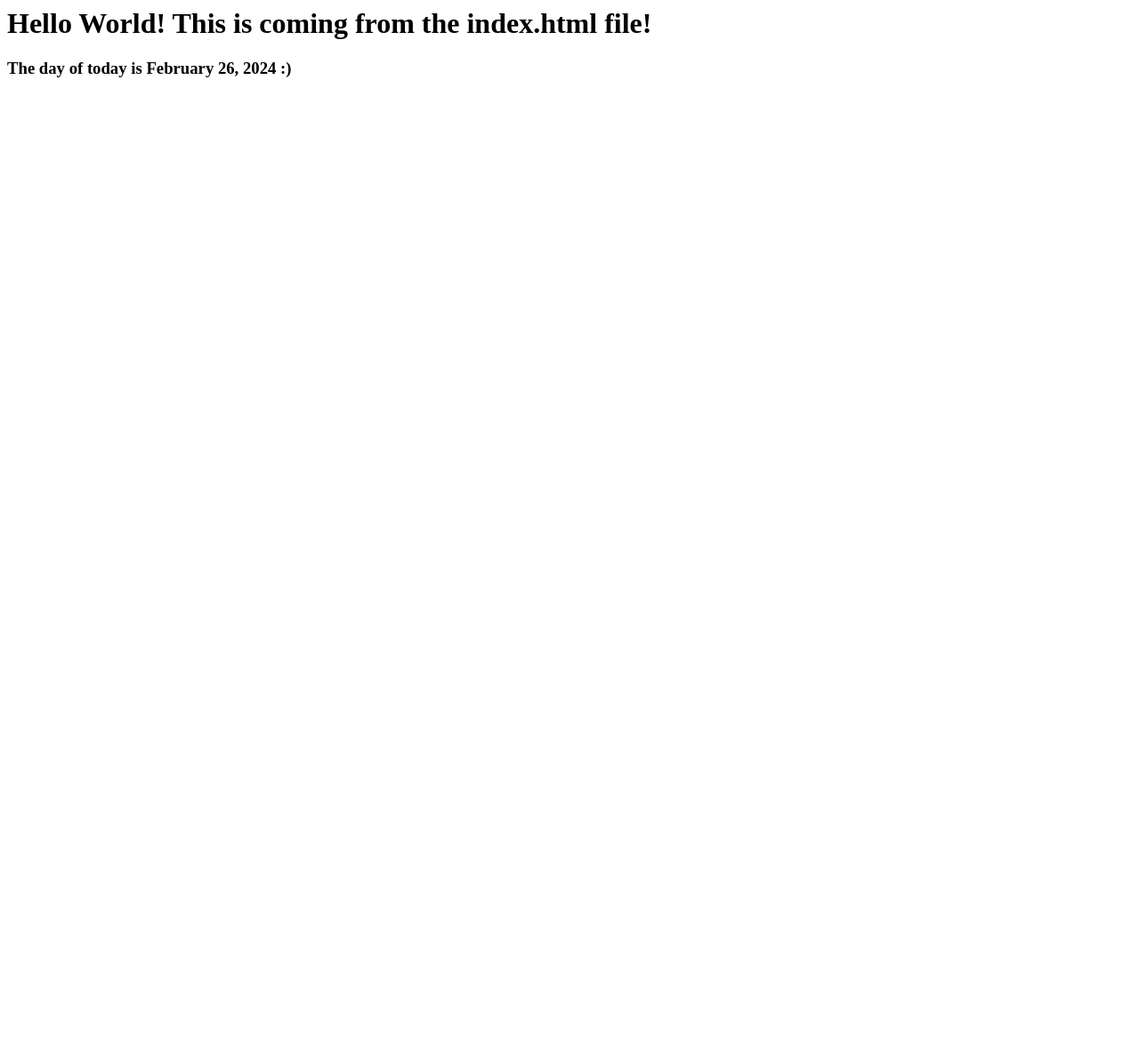
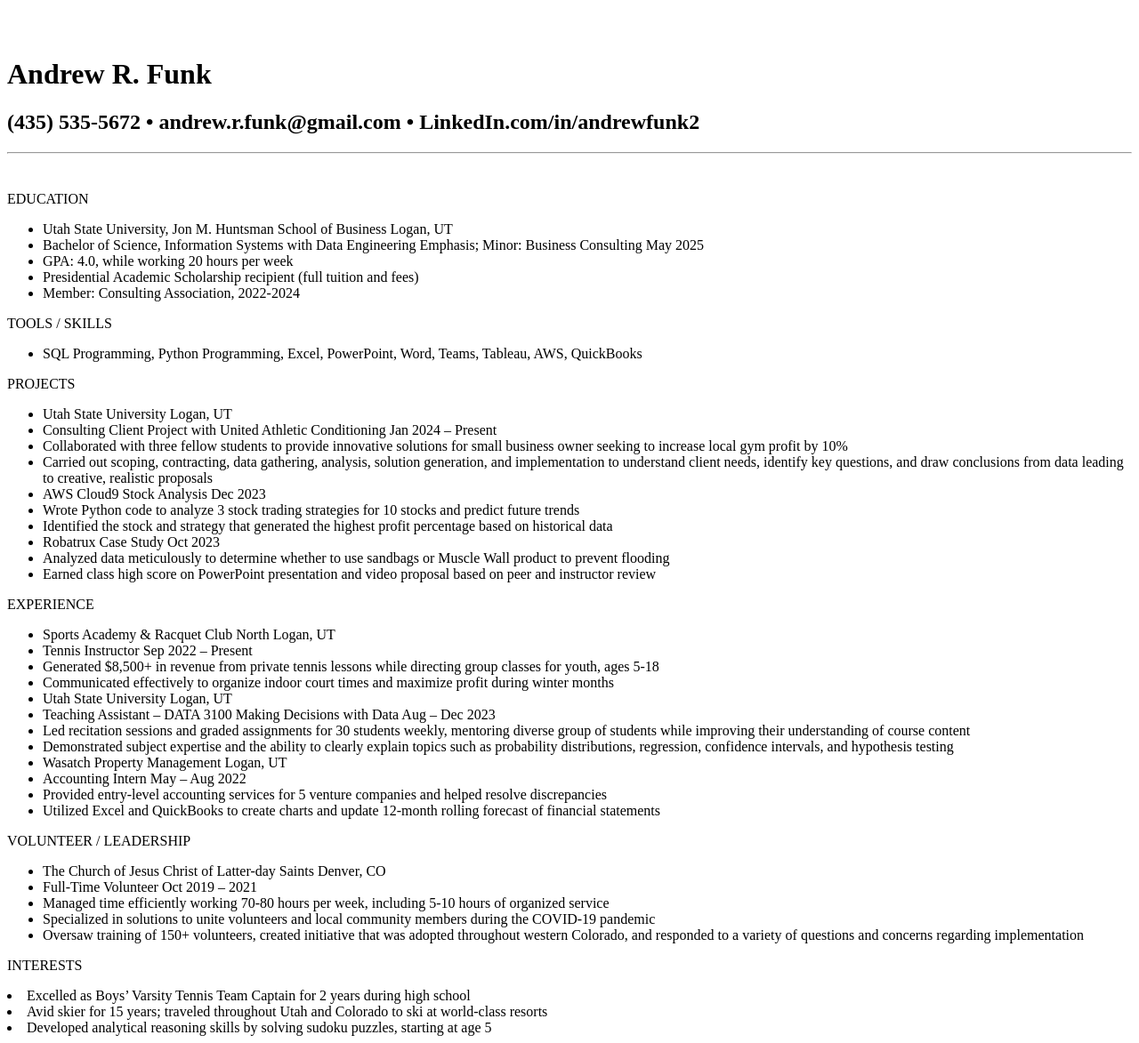
Before and after one commit to A02277798/PersonalWebsite, a Flask app: page / in a window 1280 px wide. Shown: the whole page at 89% size. Before the commit the page ends 87 px from the top, so only its background shows below. Run offline with Flask 3, Linux system fonts and the light colour scheme.

Commit message:
Updated Resume

```diff
--- a/app.py
+++ b/app.py
@@ -1,18 +1,11 @@
 from flask import Flask, render_template
-from datetime import date
 
 app = Flask(__name__)
 
 @app.route("/")
 def hello_world():
-    today = todays_date()
-    return render_template("index.html", the_date = today)
+    return render_template("index.html")
 
 @app.route("/about")
 def about_me():
     return render_template("about_me.html")
-
-def todays_date():
-    today = date.today()
-    str_date = today.strftime("%B %d, %Y")
-    return "The day of today is " + str_date + " :) "
--- a/templates/about_me.html
+++ b/templates/about_me.html
@@ -1 +1,5 @@
-<h2>This is where I would put a short bio about myself!</h2>
+<h2>I am a Jon M. Huntsman School of Business student majoring in information systems with a data engineering emphasis and minoring in business consulting. My projected graduation date is May 2025, and I have earned a 4.0 GPA while working 20 hours per week.
+
+I am familiar with Python and SQL programming languages and have used them to solve business problems, organize information, and create data visuals in an educational environment. I have experience with Microsoft Office applications due to my education and past employment as an accounting intern at Wasatch Property Management. Additionally, I have enjoyed taking courses at Utah State University focused on change initiatives and data-driven decision-making. In my current role as a tennis instructor at Sports Academy and Racquet Club, I am known as a reliable, hard-working, organized employee who excels at client interactions. I will bring this same work ethic paired with communication and problem-solving skills to companies in the future.
+
+I am looking for an internship in the summer of 2024 that will provide opportunities to gain experience in business consulting and data analytics. Ideally, I would want this internship to lead to a mutually beneficial long-term employment opportunity that fits the professional goals of both parties.</h2>
--- a/templates/index.html
+++ b/templates/index.html
@@ -1,2 +1,63 @@
-<h1>Hello World! This is coming from the index.html file!</h1>
-<h3>{{ the_date }}</h3>
+<div id="header"></div>
+<div class="left"></div>
+<div class="stuff">
+  <br><br>
+  <h1>Andrew R. Funk</h1>
+  <h2>(435) 535-5672 • andrew.r.funk@gmail.com •  LinkedIn.com/in/andrewfunk2 </h2>
+  <hr />
+  <br>
+  <p class="head">EDUCATION</p>
+  <ul>
+    <li>Utah State University, Jon M. Huntsman School of Business	Logan, UT</li>
+    <li>Bachelor of Science, Information Systems with Data Engineering Emphasis; Minor: Business Consulting	 May 2025</li>
+    <li>GPA: 4.0, while working 20 hours per week</li>
+    <li>Presidential Academic Scholarship recipient (full tuition and fees)</li>
+    <li>Member: Consulting Association, 2022-2024</li>
+  </ul>
+  <p class="head">TOOLS / SKILLS </p>
+  <ul>
+    <li>SQL Programming, Python Programming, Excel, PowerPoint, Word, Teams, Tableau, AWS, QuickBooks</li>
+  </ul>
+  <p class="head">PROJECTS</p>
+  <ul>
+      <li>Utah State University	 Logan, UT</li>
+      <li>Consulting Client Project with United Athletic Conditioning	Jan 2024 – Present</li>
+      <li>Collaborated with three fellow students to provide innovative solutions for small business owner seeking to increase local gym profit by 10%</li>
+      <li>Carried out scoping, contracting, data gathering, analysis, solution generation, and implementation to understand client needs, identify key questions, and draw conclusions from data leading to creative, realistic proposals</li>
+      <li>AWS Cloud9 Stock Analysis	Dec 2023</li>
+      <li>Wrote Python code to analyze 3 stock trading strategies for 10 stocks and predict future trends</li>
+      <li>Identified the stock and strategy that generated the highest profit percentage based on historical data</li>
+      <li>Robatrux Case Study	Oct 2023</li>
+      <li>Analyzed data meticulously to determine whether to use sandbags or Muscle Wall product to prevent flooding</li>
+      <li>Earned class high score on PowerPoint presentation and video proposal based on peer and instructor review </li>
+  </ul>
+  <p class="head">EXPERIENCE</p>
+  <ul>
+    <li>Sports Academy & Racquet Club	 North Logan, UT</li>
+    <li>Tennis Instructor	 Sep 2022 – Present</li>
+    <li>Generated $8,500+ in revenue from private tennis lessons while directing group classes for youth, ages 5-18</li>
+    <li>Communicated effectively to organize indoor court times and maximize profit during winter months</li>
+    <li>Utah State University	 Logan, UT</li>
+    <li>Teaching Assistant – DATA 3100 Making Decisions with Data	 Aug – Dec 2023</li>
+    <li>Led recitation sessions and graded assignments for 30 students weekly, mentoring diverse group of students while improving their understanding of course content</li>
+    <li>Demonstrated subject expertise and the ability to clearly explain topics such as probability distributions, regression, confidence intervals, and hypothesis testing</li>
+    <li>Wasatch Property Management	Logan, UT</li>
+    <li>Accounting Intern	May – Aug 2022</li>
+    <li>Provided entry-level accounting services for 5 venture companies and helped resolve discrepancies</li>
+    <li>Utilized Excel and QuickBooks to create charts and update 12-month rolling forecast of financial statements</li>
+  </ul>
+  <p class="head">VOLUNTEER / LEADERSHIP</p>
+  <ul>
+    <li>The Church of Jesus Christ of Latter-day Saints 	Denver, CO</li>
+    <li>Full-Time Volunteer	Oct 2019 – 2021</li>
+    <li>Managed time efficiently working 70-80 hours per week, including 5-10 hours of organized service</li>
+    <li>Specialized in solutions to unite volunteers and local community members during the COVID-19 pandemic </li>
+    <li>Oversaw training of 150+ volunteers, created initiative that was adopted throughout western Colorado, and responded to a variety of questions and concerns regarding implementation</li>
+  </ul>
+  <p class="head">INTERESTS</p>
+    <li>Excelled as Boys’ Varsity Tennis Team Captain for 2 years during high school</li>
+    <li>Avid skier for 15 years; traveled throughout Utah and Colorado to ski at world-class resorts</li>
+    <li>Developed analytical reasoning skills by solving sudoku puzzles, starting at age 5</li>
+</div>
+<div class="right"></div>
+<div id="footer">
```
